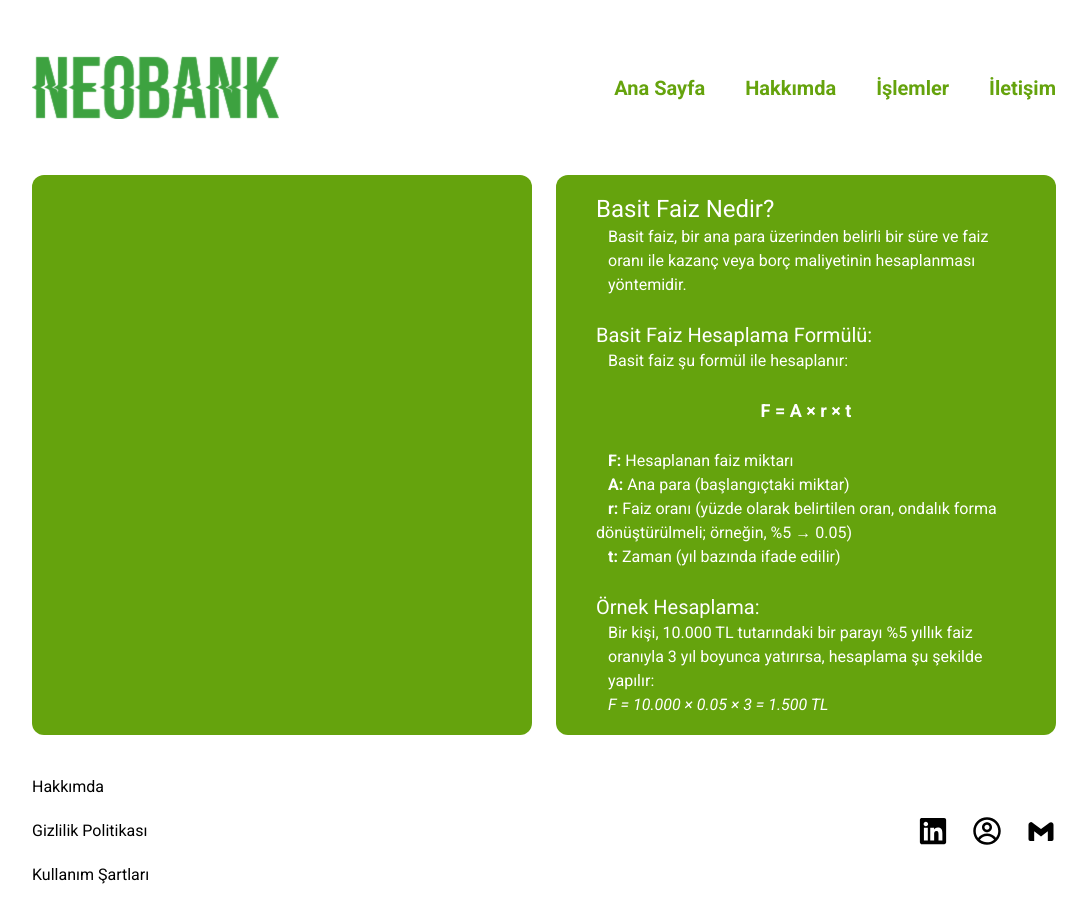
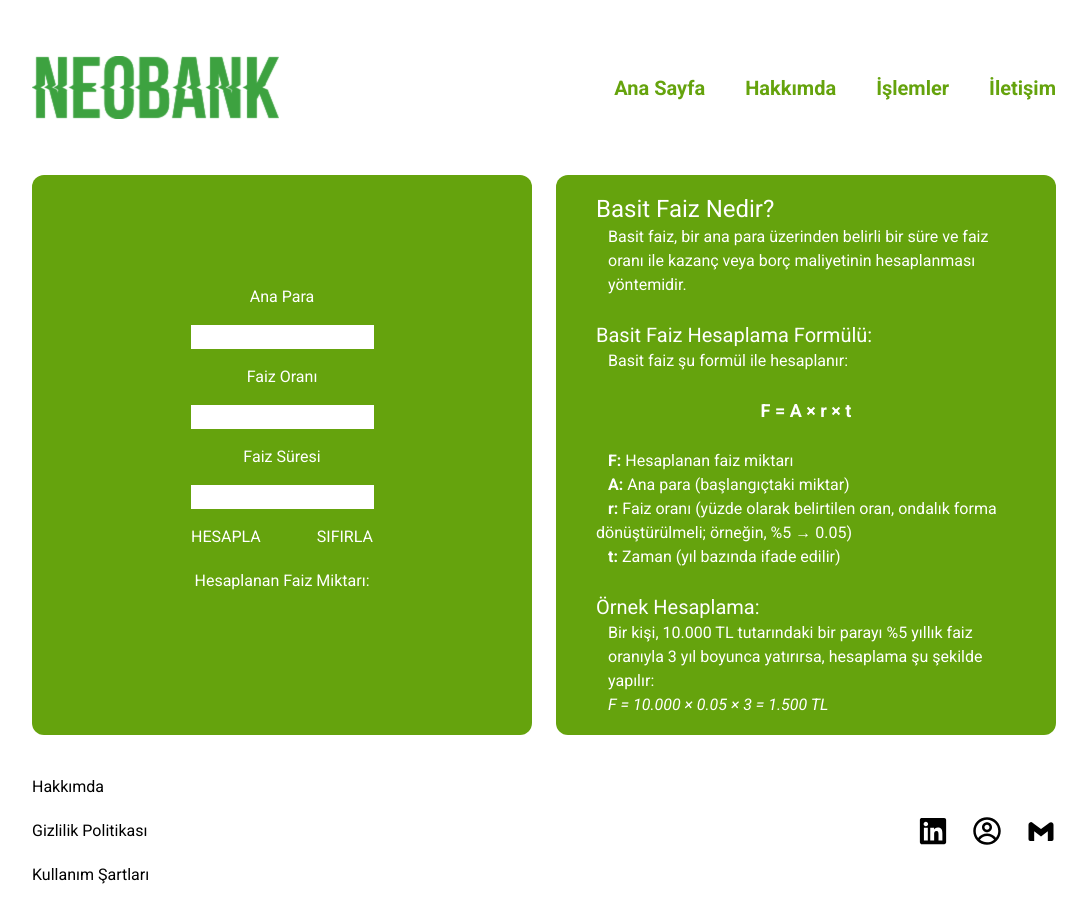
Before and after one commit to furkanguvenme/NeoBank, a React (Vite) app in the folder neobank/: page /simple in a window 1280 px wide. Shown: the top 922 px of the page, without its empty margins (96-1183 px from the left). Built offline with nearby package versions, Linux system fonts and the light colour scheme.

Commit message:
Simple complated

```diff
--- a/neobank/package.json
+++ b/neobank/package.json
@@ -14,6 +14,7 @@
     "bootstrap": "^5.3.3",
     "react": "^18.3.1",
     "react-dom": "^18.3.1",
+    "react-hook-form": "^7.54.2",
     "react-icons": "^5.4.0",
     "react-router": "^7.0.2",
     "react-router-dom": "^7.1.0",
--- a/neobank/src/App.css
+++ b/neobank/src/App.css
@@ -10,3 +10,7 @@
 .simple-content {
   @apply bg-lime-600 w-full lg:h-[70vh] rounded-xl text-white;
 }
+
+.simple-input {
+  @apply text-black text-center;
+}
--- a/neobank/src/Components/Simple.tsx
+++ b/neobank/src/Components/Simple.tsx
@@ -1,16 +1,45 @@
 import { useNavigate } from "react-router";
 import { Footer } from "../Layers/Footer"
 import { Header } from "../Layers/Header"
+import { useForm } from "react-hook-form"
+import { useState } from "react";
 
+type Inputs = {
+  money: string
+  rate: string
+  time: string
+}
 
 export const Simple = () => {
 
     const navigate = useNavigate();
 
+    const {
+      register,
+      handleSubmit, // handleSubmit'i buraya ekliyoruz
+      reset,
+      formState: { errors },
+    } = useForm<Inputs>();
 
+    const [result, setResult] = useState<number | null>();
 
     function onClick(url: string): void {
       navigate(url);
+    }
+
+    // Formun submit fonksiyonu
+    const hesapla = (data: Inputs) => {
+      const money = parseFloat(data.money);
+      const rate = parseFloat(data.rate) / 100;
+      const time = parseFloat(data.time);
+
+      const interest = money * rate * time;
+      setResult(interest);
+    }
+
+    const sifirla = () => {
+      reset();
+      setResult(null); // Sonucu sıfırlıyoruz
     }
 
   return (
@@ -18,8 +47,29 @@
         <div className="w-full h-full flex flex-col items-center">
             <Header onClick={onClick}/>
             <div className="w-4/5 h-3/5 grid lg:grid-cols-2 grid-cols-1 gap-6">
-                <div className="simple-content">
+                <div className="simple-content flex flex-col items-center justify-center py-7">
+                <form className="flex flex-col gap-4 w-3/5 items-center justify-center" onSubmit={handleSubmit(hesapla)}>
+                  <label htmlFor="mainMoney">Ana Para</label>
+                  <input className="simple-input" type="number" id="mainMoney" {...register("money", {required: "Bu alan gereklidir."})} />
+                  {errors.money && <span>{errors.money.message}</span>}
 
+                  <label htmlFor="rate">Faiz Oranı</label>
+                  <input className="simple-input" type="number" id="rate" {...register("rate", { required: "Bu alan gereklidir" })} />
+                  {errors.rate && <span>{errors.rate.message}</span>}
+
+                  <label htmlFor="time">Faiz Süresi</label>
+                  <input className="simple-input" type="number" id="time" {...register("time", {required: "Bu alan gereklidir"})}></input>
+                  {errors.time && <span>{errors.time.message}</span>}
+
+                  <div className="flex gap-14">
+                    <button type="submit">HESAPLA</button> {/* Bu buton formun submit butonu */}
+                    <button type="button" onClick={sifirla}>SIFIRLA</button> {/* Bu buton sıfırlama işlemi yapar */}
+                  </div>
+                </form>
+                <div className="py-5 flex flex-col gap-3">
+                  <h3>Hesaplanan Faiz Miktarı:</h3>
+                  <p className="bg-white text-black flex justify-center">{result}</p>
+                </div>
                 </div>
                 <div className="simple-content p-10 flex flex-col justify-center">
                   <h2 className="text-2xl">Basit Faiz Nedir?</h2>
```
Also changed, not shown: 1 other file (tests, documents, lock files or other folders).
